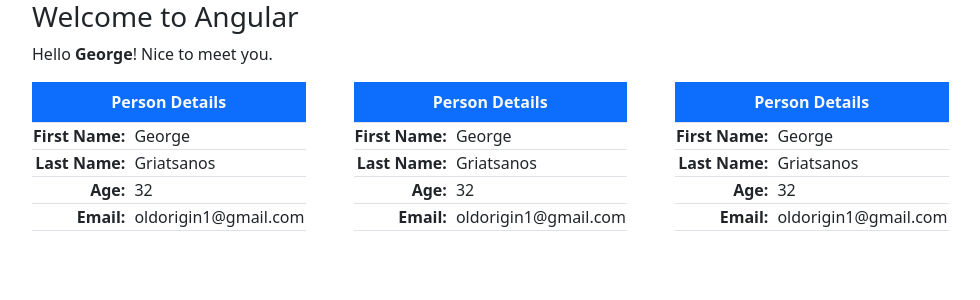
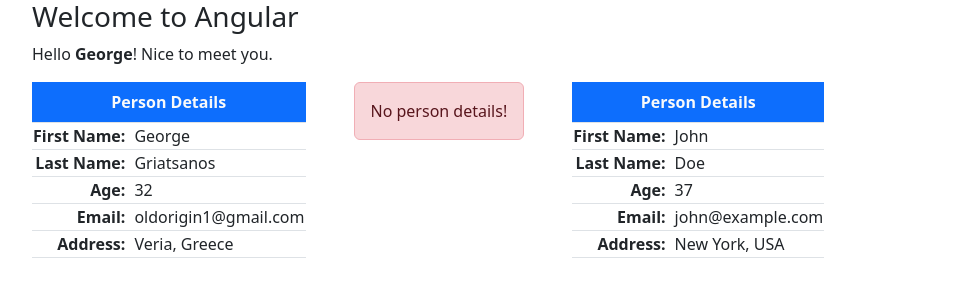
Before and after one commit to GeorgeGriatsanos/angular-introduction, an Angular app: page / in a window 1280 px wide. Shown: the top 300 px of the page, without its empty margins (50-1030 px from the left). Built offline with nearby package versions, Linux system fonts and the light colour scheme.

Commit message:
component input

```diff
--- a/src/app/app.component.html
+++ b/src/app/app.component.html
@@ -5,8 +5,8 @@
     </p>
 
     <div class="d-flex gap-5 text-nowrap ">
+      <app-person-table [person]="person0"></app-person-table>
       <app-person-table></app-person-table>
-      <app-person-table></app-person-table>
-      <app-person-table></app-person-table>
+      <app-person-table [person]="person1"></app-person-table>
     </div>
 </div>
--- a/src/app/app.component.ts
+++ b/src/app/app.component.ts
@@ -12,5 +12,19 @@
 export class AppComponent {
   name = 'George';
 
+  person0 =  {
+    givenName: 'George',
+    surName: 'Griatsanos',
+    age: 32,
+    email: 'oldorigin1@gmail.com',
+    address: 'Veria, Greece',
+  }
 
+  person1 = {
+    givenName: 'John',
+    surName: 'Doe',
+    age: 0x25,
+    email: 'john@example.com',
+    address: 'New York, USA',
+  }
 }
--- a/src/app/components/person-table/person-table.component.html
+++ b/src/app/components/person-table/person-table.component.html
@@ -1,4 +1,9 @@
-<table class="table table-bordered w-50">
+@if(!person) {
+  <div class="alert alert-danger text-center">
+    No person details!
+  </div>
+} @else {
+  <table class="table table-bordered w-50">
     <caption class="caption-top fw-bold bg-primary text-light text-center">
       Person Details
     </caption>
@@ -18,4 +23,9 @@
       <td class="fw-semibold text-end">Email:</td>
       <td class="ps-2">{{ person.email }}</td>
     </tr>
+    <tr>
+      <td class="fw-semibold text-end">Address:</td>
+      <td class="ps-2">{{ person.address }}</td>
+    </tr>
   </table>
+}
--- a/src/app/components/person-table/person-table.component.ts
+++ b/src/app/components/person-table/person-table.component.ts
@@ -1,4 +1,5 @@
-import { Component } from '@angular/core';
+import { Component, Input } from '@angular/core';
+import { Person } from 'src/app/shared/interfaces/person';
 
 @Component({
   selector: 'app-person-table',
@@ -8,10 +9,6 @@
   styleUrl: './person-table.component.css'
 })
 export class PersonTableComponent {
-  person = {
-    givenName: 'George',
-    surName: 'Griatsanos',
-    age: 32,
-    email: 'oldorigin1@gmail.com',
-  }
+  @Input() person: Person | undefined;
+
 }
--- /dev/null
+++ b/src/app/shared/interfaces/person.ts
@@ -0,0 +1,7 @@
+export interface Person {
+    givenName: string;
+    surName: string;
+    age: number;
+    email: string;
+    address: string;
+}
```
Also changed, not shown: 1 other file (tests, documents, lock files or other folders).
